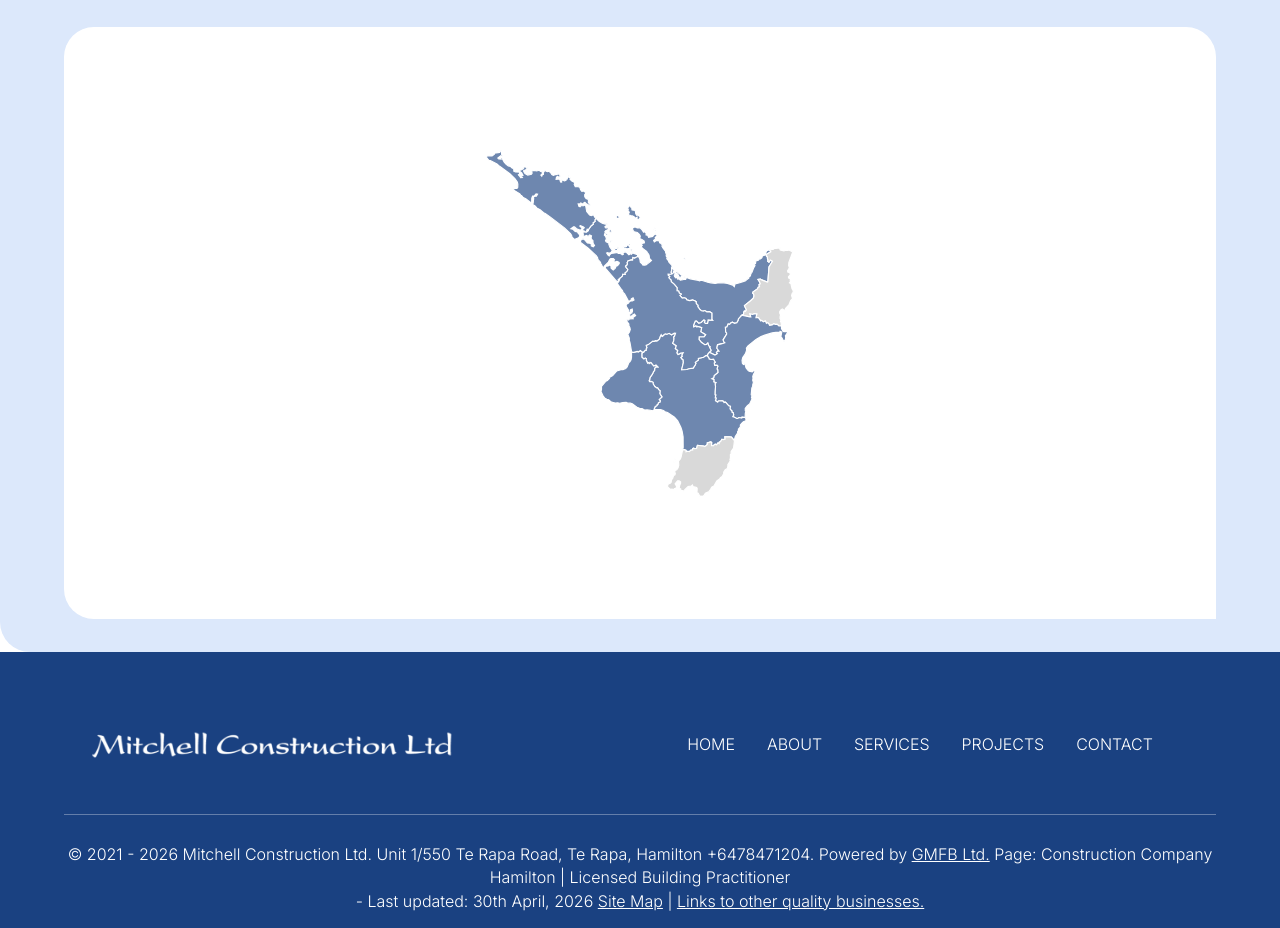
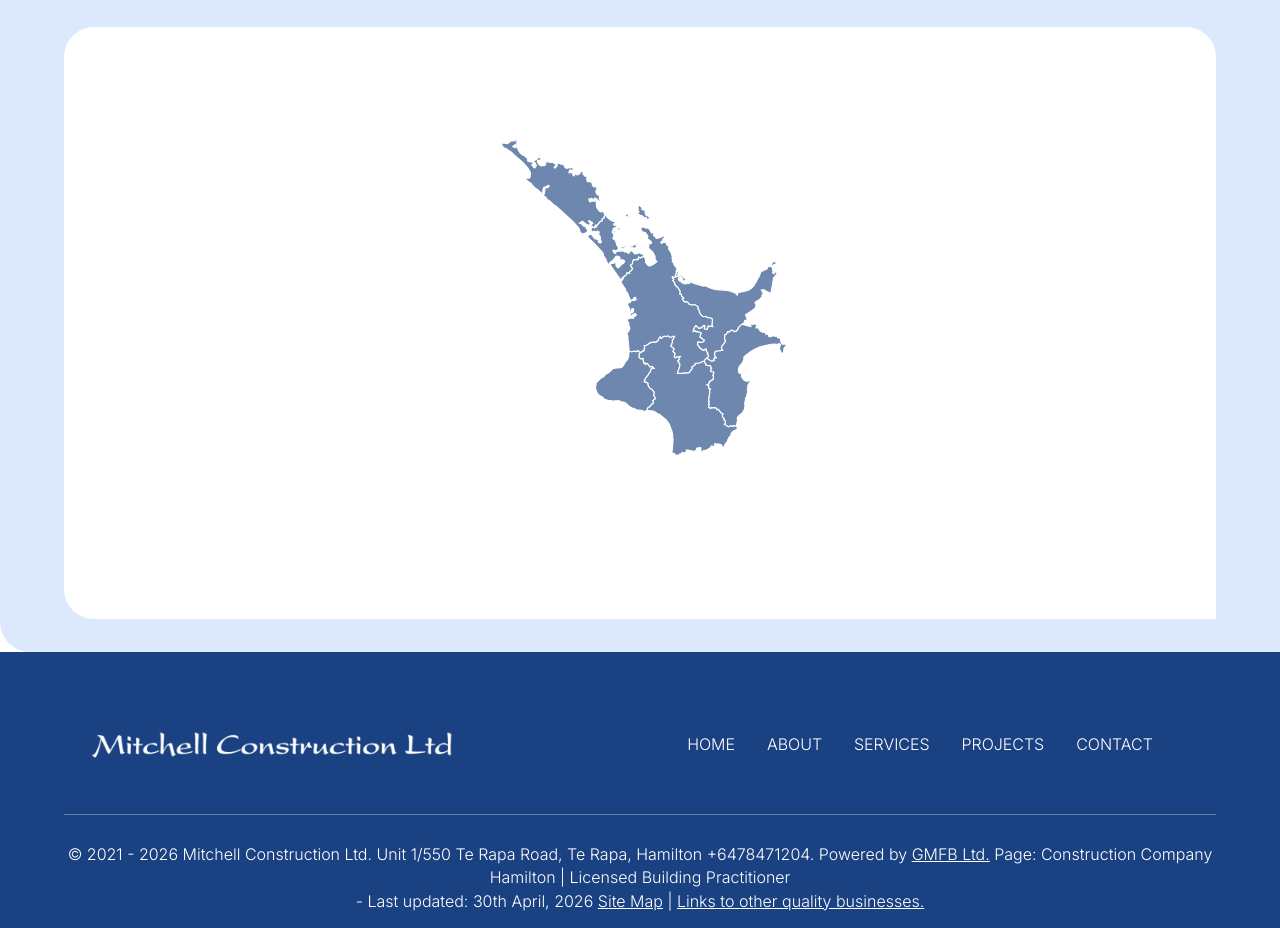
Before and after one commit to GMFB-Web-Dev/Mitchel-Construction, a Next.js app: page /about-us in a window 1280 px wide. Shown: the part 9840-10768 px from the top of the page. Built offline with nearby package versions, Linux system fonts and the light colour scheme.

Commit message:
Refine service map presentation

```diff
--- a/app/globals.css
+++ b/app/globals.css
@@ -417,7 +417,6 @@ p{margin-bottom:22px}
 .interactive-map-art[data-tooltip-y="bottom"]{--map-tooltip-shift-y:14px}
 .interactive-map-svg{width:100%;height:100%;display:block;overflow:hidden}
 .map-region{fill:var(--mid);stroke:#fff;stroke-width:1.15;vector-effect:non-scaling-stroke;cursor:pointer;transition:fill .26s cubic-bezier(.22,.61,.36,1),filter .26s ease}
-.map-region.is-inactive{fill:#d9d9d9;pointer-events:none}
 .map-region:hover,.map-region:focus-visible,.map-region.is-active{fill:var(--blue);filter:drop-shadow(0 2px 3px rgba(26,65,129,.18));outline:none}
 .map-region-controls{position:absolute;left:0;top:0;width:1px;height:1px;padding:0;margin:-1px;overflow:hidden;clip:rect(0,0,0,0);white-space:nowrap;border:0}
 .map-region-controls button{position:absolute;width:1px;height:1px;padding:0;margin:-1px;overflow:hidden;clip-path:inset(50%);white-space:nowrap;border:0}
--- a/components/InteractiveServiceMap.tsx
+++ b/components/InteractiveServiceMap.tsx
@@ -52,7 +52,8 @@ export function InteractiveServiceMap() {
       if (event.pointerType === "mouse") setActive(null);
     }}>
       <svg className="interactive-map-svg" viewBox="430 0 640 500" role="img" aria-label="North Island service regions">
-        {nzRegionPaths.map((region) => region.label ? <path
+        <g className="interactive-map-regions" transform="rotate(5 750 250)">
+          {nzRegionPaths.filter((region) => region.label).map((region) => <path
             className={`map-region ${active === region.label ? "is-active" : ""}`}
             key={region.id}
             d={region.path}
@@ -71,7 +72,8 @@ export function InteractiveServiceMap() {
             onPointerLeave={(event) => {
               if (event.pointerType === "mouse") setActive(null);
             }}
-        /> : <path className="map-region is-inactive" key={region.id} d={region.path} aria-hidden="true" />)}
+          />)}
+        </g>
       </svg>
       <div className="map-region-controls" aria-label="Service regions">
         {nzRegionPaths.filter((region) => region.label).map((region) => <button
```
Lines whose indentation alone changed are shown as unchanged.
